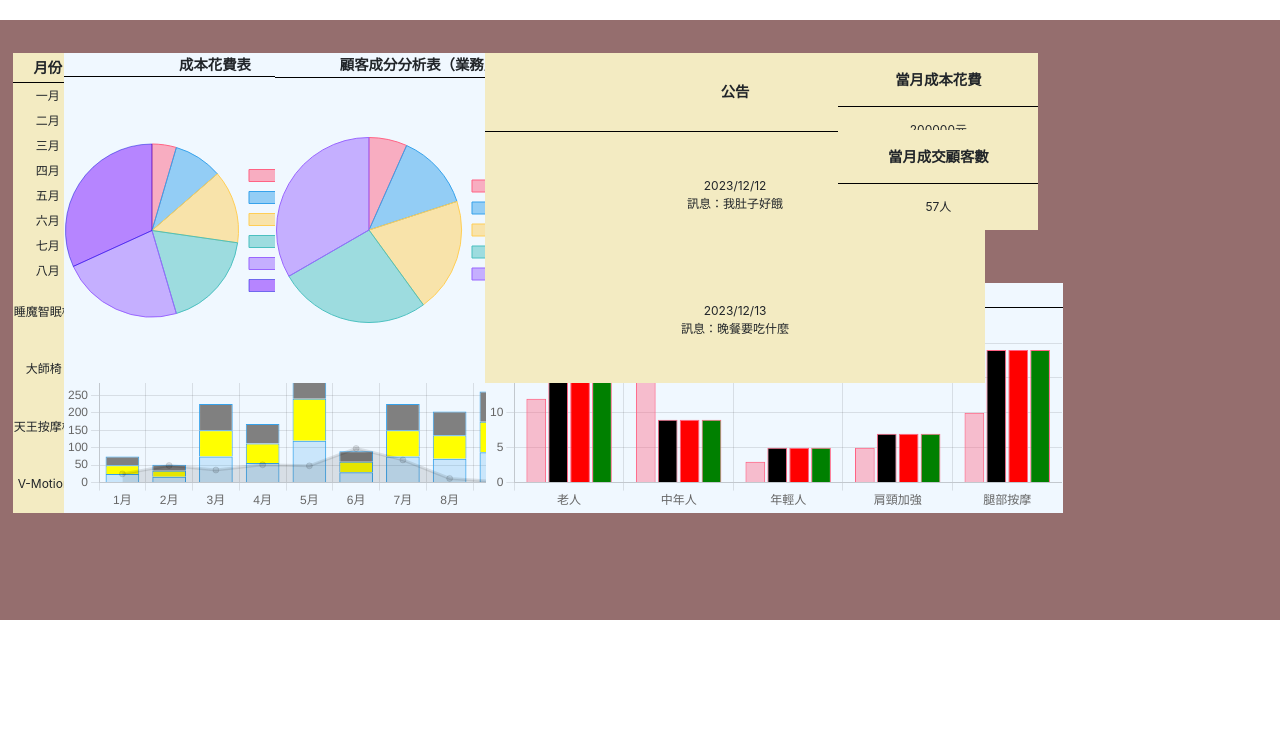
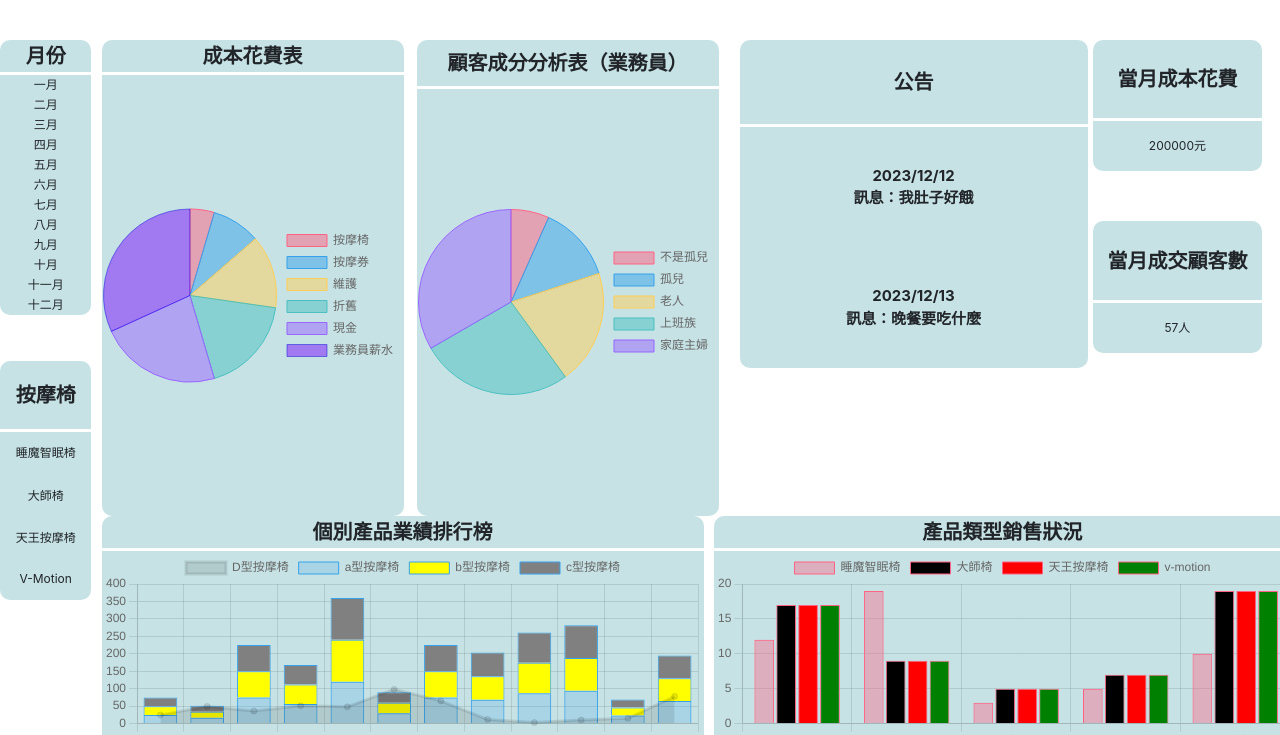
Before and after one commit to ijustwanthighergrade/1112_SE_FinalProject_group2, a Django app: page /achievment_page/ in a window 1280 px wide. Shown: the part 65-800 px from the top of the page. Run offline with Django 4.2, Linux system fonts and the light colour scheme; some libraries are stand-ins or nearby versions.

Commit message:
Merge branch 'main' of https://github.com/ijustwanthighergrade/1112_SE_FinalProject_group2

```diff
--- a/Dashboard/static/css/achievement.css
+++ b/Dashboard/static/css/achievement.css
@@ -1,90 +1,115 @@
+.div1{
+  float: left;
+  width: 7%;
+  height: 100%;
+  display: flex;
+  flex-direction: column;
+
+}
+
 .month{
-  background-color: #f3ebc2;
-  padding:15px;
-  margin-top: 1%;
-  margin-left: 1%;
-  position: absolute;
-  height: 330px;
-  width: 70px;
+  background-color: rgb(198, 226, 229);
+  margin-right: 5%;
+  width: 90%;
+  border-radius: 10px;
+
 }
 table{
-  background-color: aliceblue;
+  background-color: rgb(198, 226, 229);
   text-align: center;
 }
 
 .chair{
-  background-color: #f3ebc2;
-  margin-left: 1%;
-  margin-top: 19%;
-  padding: 15px;
-  position: absolute;
-  height: 230px;
+  background-color: rgb(198, 226, 229);
+  margin-top: 45%;
+  width: 90%;
+  height: 100%;
+  border-radius: 10px;
+}
+
+.divb{
+ display: flex;
+ width: 70%;
+ height: 30%;
+ margin-top: 24%;
 
 }
-.announcement{
-  background-color: #f3ebc2;
-  margin-left: 37.9%;
-  margin-top: 1%;
-  padding: 5px;
-  position: absolute;
-  width: 500px;
-  height: 330px;
+.bchart1{
+  background-color: rgb(198, 226, 229);
+  border-radius: 10px;
+}
+
+.bchart2{
+  background-color: rgb(198, 226, 229);
+  margin-left: 1%;
+  border-radius: 10px;
+}
+
+.div2{
+  display: flex;
+  float: left;
+  width: 30%;
+
 
 }
 
-.bchart1{
-  position: absolute;
-  margin-left: 5%;
-  margin-top: 19%;
-  height: 230px;
-
-}
-.bchart2{
-  position: absolute;
-  margin-left: 38%;
-  margin-top: 19%;
-  height: 230px;
-}
-
 .pchart1{
-  position: absolute;
-  margin-left: 5%;
-  margin-top: 1%;
-  height: 330px;
+  background-color: rgb(198, 226, 229);
+  border-radius: 10px;
 }
 .pchart2{
-  position:  absolute;
-  margin-left:21.5%;
-  margin-top: 1%;
-  height: 330px
-
-
+  background-color: rgb(198, 226, 229);
+  margin-left: 3%;
+  border-radius: 10px;
 }
 .titles{
   font-weight: bolder;
-  font-size:larger ;
-  border-bottom: black solid 1px;
+  font-size:20px ;
+  border-bottom: rgb(255, 255, 255) solid 3px;
+}
+
+.div3{
+  display: flex;
+  float: left;
+  height: 58.5%;
+  width: 40%;
+  margin-left: 14%;
+}
+
+
+.announcement{
+  background-color: rgb(198, 226, 229);
+  height: 100%;
+  width: 60%;
+  border-radius: 10px;
+}
+.tr1{
+  font-size: 15px;
+  font-weight: bold;
+}
+
+.divc{
+  display: flex;
+  flex-direction: column;
+  float: right;
+  width: 30%;
+  padding-left: 1%;
 }
 
 .carda{
-  background-color: #f3ebc2;
-  position: absolute;
-
-  margin-left: 65.5%;
-  margin-top: 1%;
-
-  width: 200px;
-  height: 100px;
+  background-color: rgb(198, 226, 229);
+  height: 40%;
+  border-radius: 10px;
 }
 
 .cardb{
-  background-color: #f3ebc2;
-  position: absolute;
+  background-color: rgb(198, 226, 229);
+  height: 40%;
+  margin-top: 30%;
+  border-radius: 10px;
+}
 
-  width: 200px;
-  height: 100px;
-
-  margin-left: 65.5%;
-  margin-top: 7%;
+.seller_container{
+  background-color: white;
 
 }
--- a/Dashboard/templates/achievement.html
+++ b/Dashboard/templates/achievement.html
@@ -31,7 +31,8 @@
 </head>
 <body>
 {% include 'header.html' %}
-<div class="seller_container">
+<div class="seller_container" style="background-color: white;">
+<div class="div1">
     <table class="month">
         <tr>
             <td class="titles">月份</td>
@@ -76,6 +77,9 @@
 
     <table class="chair" >
         <tr>
+            <td class="titles">按摩椅</td>
+        </tr>
+        <tr>
         <td>睡魔智眠椅</td>
         </tr>
 
@@ -91,6 +95,69 @@
         </tr>
 
     </table>
+</div>
+
+<div class="div2">
+
+<table class="pchart1">
+    <tr>
+        <td class="titles" >成本花費表</td>
+    </tr>
+
+    <tr>
+    <td><canvas id="pieChart1" width="300" height="300">
+    </canvas></td>
+    </tr>
+
+</table>
+
+<table class="pchart2">
+    <tr>
+        <td class="titles" >顧客成分分析表（業務員）</td>
+    </tr>
+    <tr>
+        <td><canvas id="pieChart2" width="300" height="300">
+    </canvas></td>
+    </tr>
+</table>
+
+</div>
+<div class="div3">
+<table class="announcement" >
+    <tr>
+    <td class="titles">公告</td>
+    </tr>
+
+    <tr class="tr1">
+    <td>2023/12/12<br>
+    訊息：我肚子好餓<br></td>
+    </tr>
+
+    <tr class="tr1">
+    <td >2023/12/13<br>
+    訊息：晚餐要吃什麼<br></td>
+    </tr>
+</table>
+<div class="divc">
+<table class="carda" >
+    <tr>
+    <td class="titles">當月成本花費</td>
+    </tr>
+    <tr>
+    <td>200000元</td>
+    </tr>
+</table>
+<table class="cardb" >
+    <tr>
+    <td class="titles">當月成交顧客數</td>
+    </tr>
+    <tr>
+        <td>57人</td>
+    </tr>
+</table>
+</div>
+</div>
+<div class="divb">
     <table class="bchart1">
         <tr>
         <td class="titles" >個別產品業績排行榜</td>
```
Also changed, not shown: other parts of Dashboard/templates/achievement.html (+1 -53 lines).
